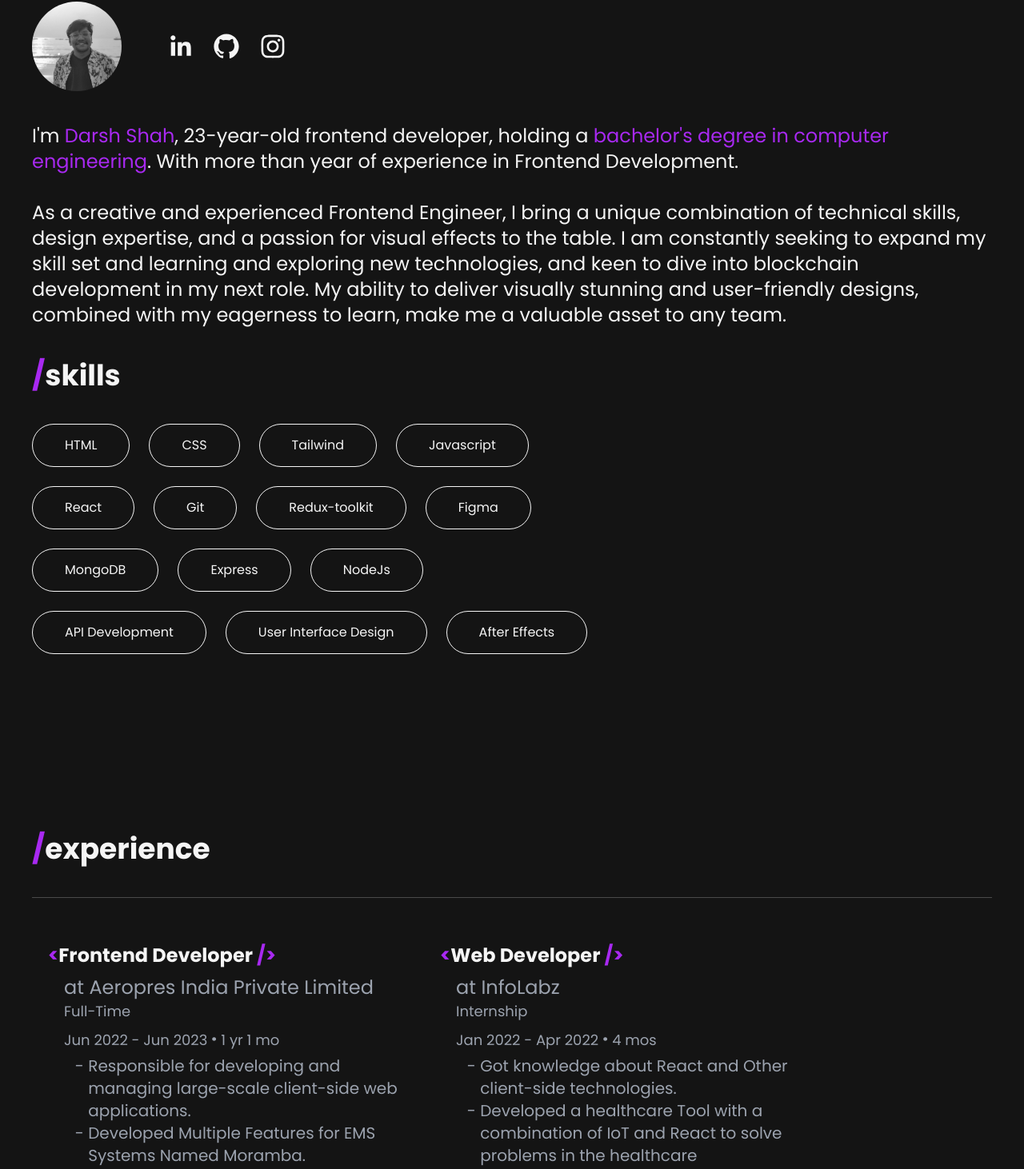
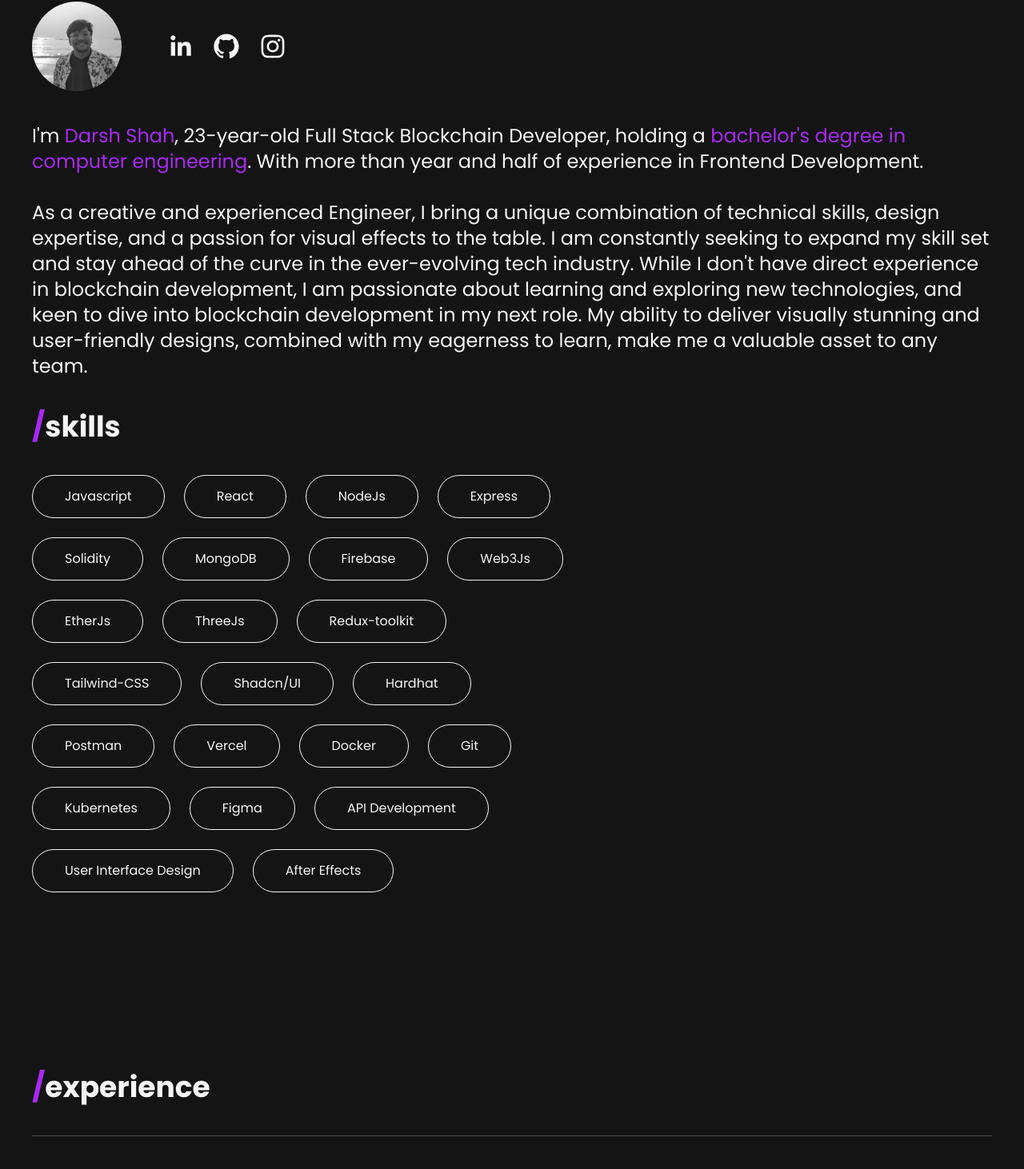
Before and after one commit to Darshhhhh/Portfolio-website, a React (Vite) app: page / in a window 1280 px wide. Shown: the part 1041-2503 px from the top of the page at 80% size. Built offline with nearby package versions, Linux system fonts and the light colour scheme.

Commit message:
2024 Update

```diff
--- a/src/components/About/About.jsx
+++ b/src/components/About/About.jsx
@@ -40,7 +40,7 @@
           }}
           className="text-5xl font-bold md:text-5xl lg:text-9xl "
         >
-          Frontend{" "}
+          Full Stack <span className="underline decoration-yellow-200">Blockchain </span>
           <span className="purple-text">
             {text}
             <Cursor
--- a/src/components/About/Intro.jsx
+++ b/src/components/About/Intro.jsx
@@ -5,17 +5,26 @@
 function Intro() {
   const ThemeSelected = sessionStorage.getItem("CurrentTheme");
   const Skills = [
-    { name: "HTML", lvl: 4.5 },
-    { name: "CSS", lvl: 4 },
-    { name: "Tailwind", lvl: 4 },
     { name: "Javascript", lvl: 4 },
     { name: "React", lvl: 4 },
+    { name: "NodeJs", lvl: 2 },
+    { name: "Express", lvl: 3 },
+    { name: "Solidity", lvl: 2 },
+    { name: "MongoDB", lvl: 2 },
+    { name: "Firebase", lvl: 2 },
+    { name: "Web3Js", lvl: 2 },
+    { name: "EtherJs", lvl: 2 },
+    { name: "ThreeJs", lvl: 2 },
+    { name: "Redux-toolkit", lvl: 4 },
+    { name: "Tailwind-CSS", lvl: 4 },
+    { name: "Shadcn/UI", lvl: 2 },
+    { name: "Hardhat", lvl: 2 },
+    { name: "Postman", lvl: 2 },
+    { name: "Vercel", lvl: 2 },
+    { name: "Docker", lvl: 2 },
     { name: "Git", lvl: 2.5 },
-    { name: "Redux-toolkit", lvl: 4 },
+    { name: "Kubernetes", lvl: 2 },
     { name: "Figma", lvl: 4 },
-    { name: "MongoDB", lvl: 2 },
-    { name: "Express", lvl: 2 },
-    { name: "NodeJs", lvl: 2 },
     { name: "API Development", lvl: 3 },
     { name: "User Interface Design", lvl: 3.5 },
     { name: "After Effects", lvl: 4.5 },
@@ -115,21 +124,25 @@
         >
           <p>
             I&apos;m <span className="purple-text">Darsh Shah</span>,
-            23-year-old frontend developer, holding a
+            23-year-old Full Stack Blockchain Developer, holding a
             <span className="purple-text">
               {" "}
               bachelor&apos;s degree in computer engineering
             </span>
-            . With more than year of experience in Frontend Development.
+            . With more than year and half of experience in Frontend
+            Development.
             <br />
             <br />
-            As a creative and experienced Frontend Engineer, I bring a unique
+            As a creative and experienced Engineer, I bring a unique
             combination of technical skills, design expertise, and a passion for
             visual effects to the table. I am constantly seeking to expand my
-            skill set and learning and exploring new technologies, and keen to
-            dive into blockchain development in my next role. My ability to
-            deliver visually stunning and user-friendly designs, combined with
-            my eagerness to learn, make me a valuable asset to any team.
+            skill set and stay ahead of the curve in the ever-evolving tech
+            industry. While I don't have direct experience in blockchain
+            development, I am passionate about learning and exploring new
+            technologies, and keen to dive into blockchain development in my
+            next role. My ability to deliver visually stunning and user-friendly
+            designs, combined with my eagerness to learn, make me a valuable
+            asset to any team.
           </p>
         </motion.div>
         <div className="mt-5 lg:mb-56">
--- a/src/components/Experiance/Experiance.jsx
+++ b/src/components/Experiance/Experiance.jsx
@@ -9,9 +9,10 @@
       timeDiff: "1 yr 1 mo",
       type: "Full-Time",
       cmt: [
-        "Responsible for developing and managing large-scale client-side web applications.",
-        "Developed Multiple Features for EMS Systems Named Moramba.",
-        "Created Highly Engaging User Interface Designs for multiple Web applications.",
+        "Spearheaded front-end innovation across Moramba, BreathEasy, and SilverlineNFT projects.",
+        "Achieved a remarkable performance boost in Moramba with React.js interfaces.",
+        "Enhanced project efficiency through rigorous code quality enhancements.",
+        "•Crafted captivating UI/UX solutions, driving BreathEasy to the forefront of healthcare technology, and made significant contributions to a prestigious NFT Marketplace project using React, Web3.js, and EtherJS expertise.",
       ],
     },
     {
@@ -21,8 +22,10 @@
       timeDiff: "4 mos",
       type: "Internship",
       cmt: [
-        "Got knowledge about React and Other client-side technologies.",
-        "Developed a healthcare Tool with a combination of IoT and React to solve problems in the healthcare department.",
+        "Led the development of HealthX, an IoT-based health monitoring system, during internship tenure.",
+        "Utilized IoT devices to capture essential human parameters: Heartbeat, Oxygen Level,Pulse Rate, Temperature, and ECG.",
+        "Programmed IoT devices using Arduino IDE for seamless data transmission to the server.",
+        "Developed frontend interface with ReactJS for real-time access to health metrics and engineered backend with PHP for robust data management and API creation, ensuring smooth frontend-server communication.",
       ],
     },
     {
--- a/src/components/Project/Projects.jsx
+++ b/src/components/Project/Projects.jsx
@@ -2,7 +2,7 @@
 import Netflix from "../../assets/netflixDashboard.png";
 import Articlesumm from "../../assets/articalDashboard.png";
 import HealthX from "../../assets/HealthXDashboard.png";
-
+import Blockexlorer from "../../assets/blockexplorer.png"
 function Projects() {
   const MY_PROJECTS = [
     {
@@ -13,6 +13,24 @@
       gitlink: "https://github.com/Darshhhhh/Healthyfy-2.0-React",
       logo: HealthX,
       dec: "IoT based Remote Health Monitoring System For the measurement of bodily variables such the ECG, temperature, pulse rate, and oxygen level, it offers a solution. We are using a variety of sensors to collect data on human bodily characteristics.",
+    },
+    {
+      id: 3,
+      name: "BlockExplorer",
+      skills: [
+        "React",
+        "Web3Js",
+        "Hardhat",
+        "EtherJs",
+        "solidity",
+        "Tailwind",
+        "MongoDB",
+        "ExpressJs",
+      ],
+      link: "https://github.com/Darshhhhh/Blockchain-Explorer",
+      gitlink: "https://github.com/Darshhhhh/Blockchain-Explorer",
+      logo: Blockexlorer,
+      dec: "Developed Blockexplorer using the MERN stack.Integrated blockchain functionality via web3.js and EtherJS.Implemented real-time transaction monitoring using React.js frontend.",
     },
     {
       id: 1,
```
Also changed, not shown: src/assets/blockexplorer.png (added).
